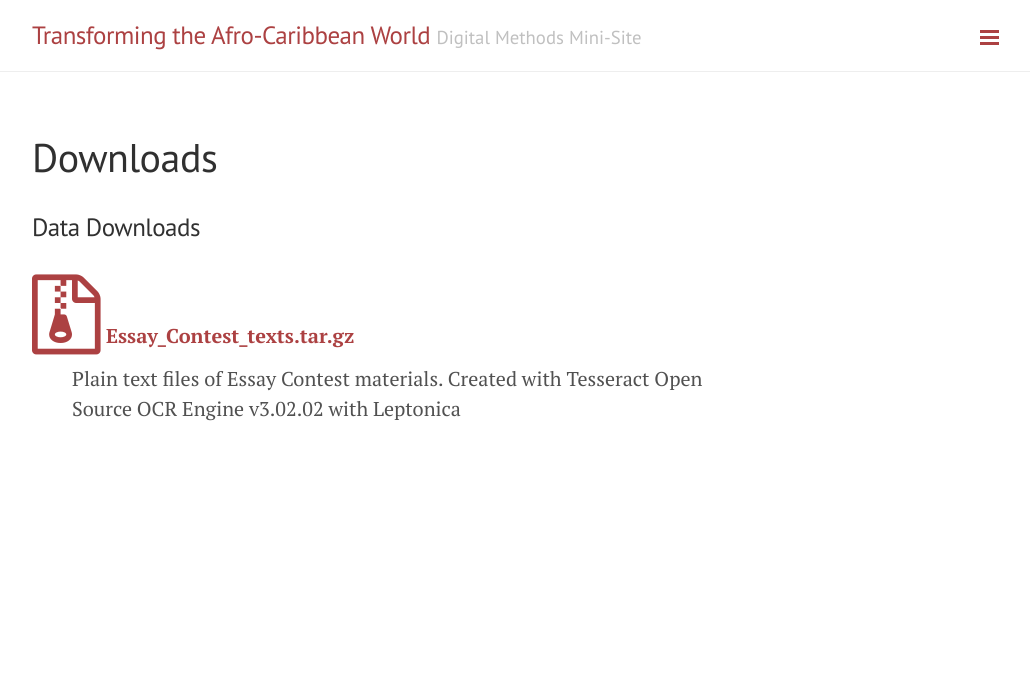
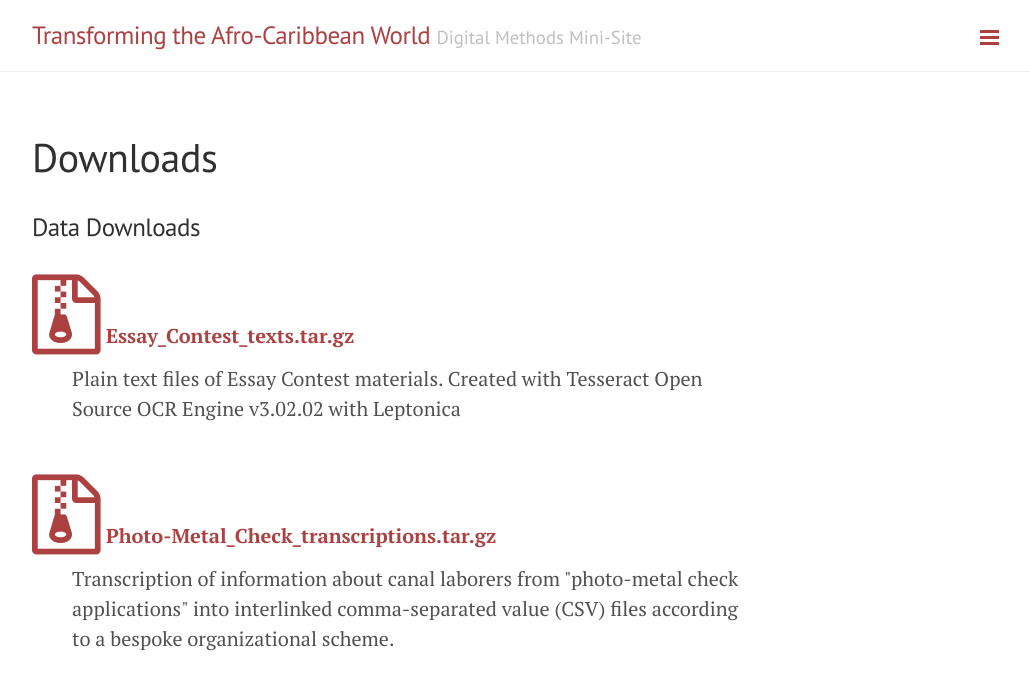
Before and after one commit to umd-mith/taw_workshop, a Jekyll site: the page built from downloads.md, in a window 1280 px wide. Shown: the top 690 px of the page, without its empty margins (248-1278 px from the left). Built offline with Jekyll 4.4.1, drawn with Linux system fonts in a browser that asks for light colours; nearby versions of some CDN libraries; Markdown is read by kramdown in place of the engine named in the settings.

Commit message:
Add another download

```diff
--- a/downloads.md
+++ b/downloads.md
@@ -8,4 +8,7 @@ title: Downloads
 <dl>
     <dt><a href="https://s3.amazonaws.com/mith-taw/Essay_Contest_texts.tar.gz"><i class="fa fa-file-archive-o fa-4x"></i> Essay_Contest_texts.tar.gz</a></dt>
     <dd>Plain text files of Essay Contest materials. Created with Tesseract Open Source OCR Engine v3.02.02 with Leptonica</dd>
+
+    <dt><a href="https://s3.amazonaws.com/mith-taw/Photo-Metal_Check_transcriptions.tar.gz"><i class="fa fa-file-archive-o fa-4x"></i> Photo-Metal_Check_transcriptions.tar.gz</a></dt>
+    <dd>Transcription of information about canal laborers from "photo-metal check applications" into interlinked comma-separated value (CSV) files according to a bespoke organizational scheme.</dd>
 </dl>
```
